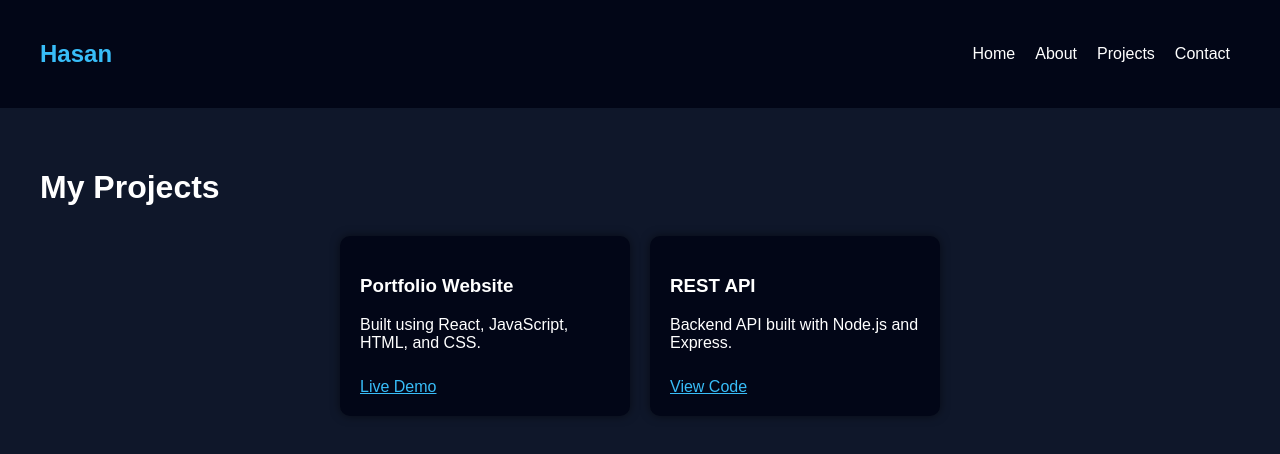
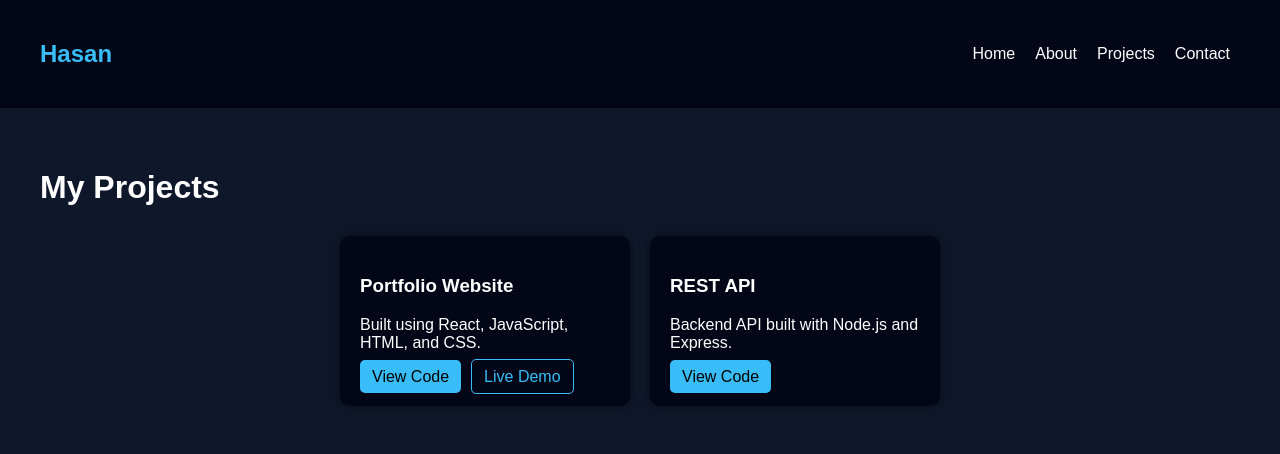
Before and after one commit to Has-has/portfolio, a React app: page /projects in a window 1280 px wide. Shown: the top 454 px of the page. Built offline with nearby package versions, Linux system fonts and the light colour scheme; the HTML template or start-up script is replaced by a standard one.

Commit message:
final projects UI upgrade

```diff
--- a/src/pages/Projects.jsx
+++ b/src/pages/Projects.jsx
@@ -5,37 +5,62 @@ function Projects() {
 
       <div style={styles.container}>
         {/* Project 1 */}
-        <div style={styles.card}
-        onMouseOver={(e) => e.currentTarget.style.transform = "scale(1.05)"}
-        onMouseOut={(e) => e.currentTarget.style.transform = "scale(1)"}>
+        <div
+          style={styles.card}
+          onMouseOver={(e) =>
+            (e.currentTarget.style.transform = "scale(1.05)")
+          }
+          onMouseOut={(e) =>
+            (e.currentTarget.style.transform = "scale(1)")
+          }
+        >
           <h3>Portfolio Website</h3>
           <p>Built using React, JavaScript, HTML, and CSS.</p>
-          <a   href="portfolio-rln9zct1r-hasan-abulaban-s-projects.vercel.app/"
+
+          <div style={{ marginTop: "15px" }}>
+            <a
+              href="https://github.com/Has-has/portfolio"
               target="_blank"
               rel="noopener noreferrer"
-            style={{
-             display: "inline-block",
-             marginTop: "10px",
-             color: "#38bdf8"
-            }}
+              style={styles.button}
+            >
+              View Code
+            </a>
+
+            <a
+              href="https://portfolio-lrn9zct1r-hasan-abulaban-s-projects.vercel.app"
+              target="_blank"
+              rel="noopener noreferrer"
+              style={styles.buttonSecondary}
             >
               Live Demo
             </a>
           </div>
+        </div>
 
         {/* Project 2 */}
-        <div style={styles.card}
-        onMouseOver={(e) => e.currentTarget.style.transform = "scale(1.05)"}
-        onMouseOut={(e) => e.currentTarget.style.transform = "scale(1)"}>
+        <div
+          style={styles.card}
+          onMouseOver={(e) =>
+            (e.currentTarget.style.transform = "scale(1.05)")
+          }
+          onMouseOut={(e) =>
+            (e.currentTarget.style.transform = "scale(1)")
+          }
+        >
           <h3>REST API</h3>
           <p>Backend API built with Node.js and Express.</p>
-          <a   href="https://github.com/yourusername/rest-api" target="_blank" rel="noopener noreferrer" style={{
-             display: "inline-block",
-             marginTop: "10px",
-             color: "#38bdf8"
-            }}>
+
+          <div style={{ marginTop: "15px" }}>
+            <a
+              href="https://github.com/yourusername/rest-api"
+              target="_blank"
+              rel="noopener noreferrer"
+              style={styles.button}
+            >
               View Code
             </a>
+          </div>
         </div>
       </div>
     </div>
@@ -50,6 +75,7 @@ const styles = {
     marginTop: "30px",
     flexWrap: "wrap",
   },
+
   card: {
     backgroundColor: "#020617",
     padding: "20px",
@@ -58,6 +84,24 @@ const styles = {
     boxShadow: "0 0 10px rgba(0,0,0,0.5)",
     transition: "0.3s",
   },
+
+  button: {
+    backgroundColor: "#38bdf8",
+    color: "#000",
+    padding: "8px 12px",
+    borderRadius: "5px",
+    textDecoration: "none",
+    marginRight: "10px",
+    fontWeight: "500",
+  },
+
+  buttonSecondary: {
+    border: "1px solid #38bdf8",
+    color: "#38bdf8",
+    padding: "8px 12px",
+    borderRadius: "5px",
+    textDecoration: "none",
+  },
 };
 
 export default Projects;
```
Lines whose indentation alone changed are shown as unchanged.
